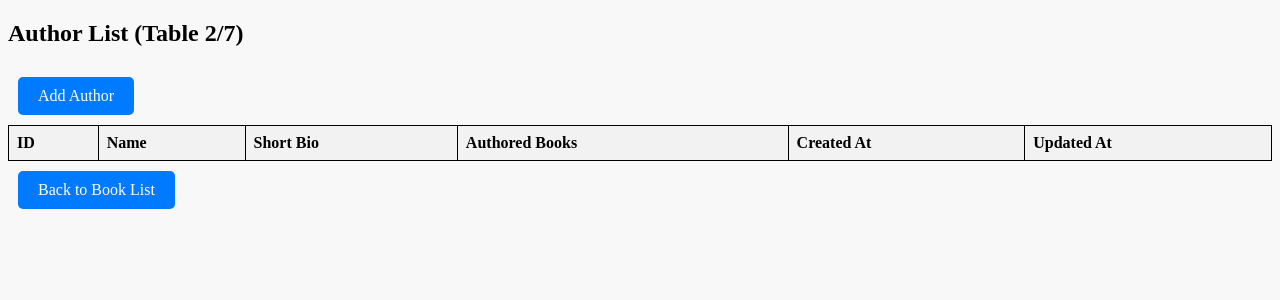
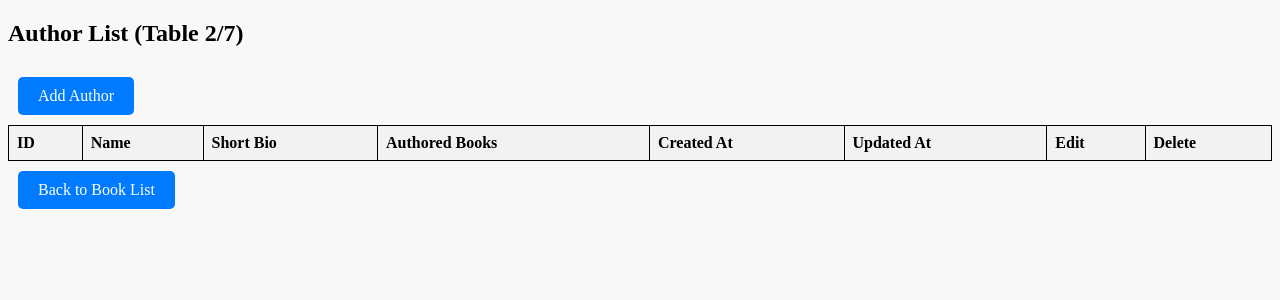
Before and after one commit to klausware/OnlineLibraryDB, a Django app: page /authors/ in a window 1280 px wide. Shown: the top 300 px of the page. Run offline with Django 5.2, Linux system fonts and the light colour scheme; data that the repository does not hold is empty.

Commit message:
Edit and Delete on Authors table

```diff
--- a/library/webapp/templates/webapp/author_list.html
+++ b/library/webapp/templates/webapp/author_list.html
@@ -30,6 +30,9 @@
             <th>Authored Books</th>
             <th>Created At</th>
             <th>Updated At</th>
+            <th>Edit</th>
+            <th>Delete</th>
+
         </tr>
         {% for author in authors %}
         <tr>
@@ -43,6 +46,13 @@
                 {% empty %}
                     No books available.
                 {% endfor %}
+                <td><a href="{% url 'edit_author' author.id %}" class="button-style">Edit</a></td>
+                <td>
+                    <form action="{% url 'delete_author' author.id %}" method="post">
+                        {% csrf_token %}
+                        <button type="submit" class="button-style" onclick="return confirm('Are you sure?');">Delete</button>
+                    </form>
+                </td>
             </td>
             <td>{{ author.created_at|date:"Y-m-d, H:i" }}</td>
             <td>{{ author.updated_at|date:"Y-m-d, H:i" }}</td>
--- a/library/webapp/urls.py
+++ b/library/webapp/urls.py
@@ -10,6 +10,8 @@ urlpatterns = [
     path('book/delete/<int:pk>', views.book_delete, name='book_delete'),
     path('authors/', views.author_list, name='author_list'),
     path('author/new/', views.add_author, name='add_author'),
+    path('author/edit/<int:author_id>/', views.edit_author, name='edit_author'),
+    path('author/delete/<int:author_id>/', views.delete_author, name='delete_author'),
     path('members/', views.member_list, name='member_list'),
     path('members/add/', views.add_member, name='add_member'),
     path('members/edit/<int:pk>/', views.edit_member, name='edit_member'),
--- a/library/webapp/views.py
+++ b/library/webapp/views.py
@@ -91,6 +91,24 @@ def add_author(request):
     else:
         form = AuthorForm()  # An empty, unbound form
     return render(request, 'webapp/add_author.html', {'form': form})
+
+def edit_author(request, author_id):
+    author = get_object_or_404(Author, id=author_id)
+    if request.method == 'POST':
+        form = AuthorForm(request.POST, instance=author)
+        if form.is_valid():
+            form.save()
+            return redirect('author_list')
+    else:
+        form = AuthorForm(instance=author)
+    return render(request, 'webapp/edit_author.html', {'form': form, 'author': author})
+
+def delete_author(request, author_id):
+    author = get_object_or_404(Author, id=author_id)
+    if request.method == 'POST':
+        author.delete()
+        return redirect('author_list')
+    return render(request, 'webapp/confirm_delete_author.html', {'author': author})
 
 
 def get_total_books_borrowed(member_id, start_date, end_date):
```
Also changed, not shown: library/webapp/templates/webapp/delete_author.html (added, +10 -0 lines), library/webapp/templates/webapp/edit_author.html (added, +13 -0 lines).
